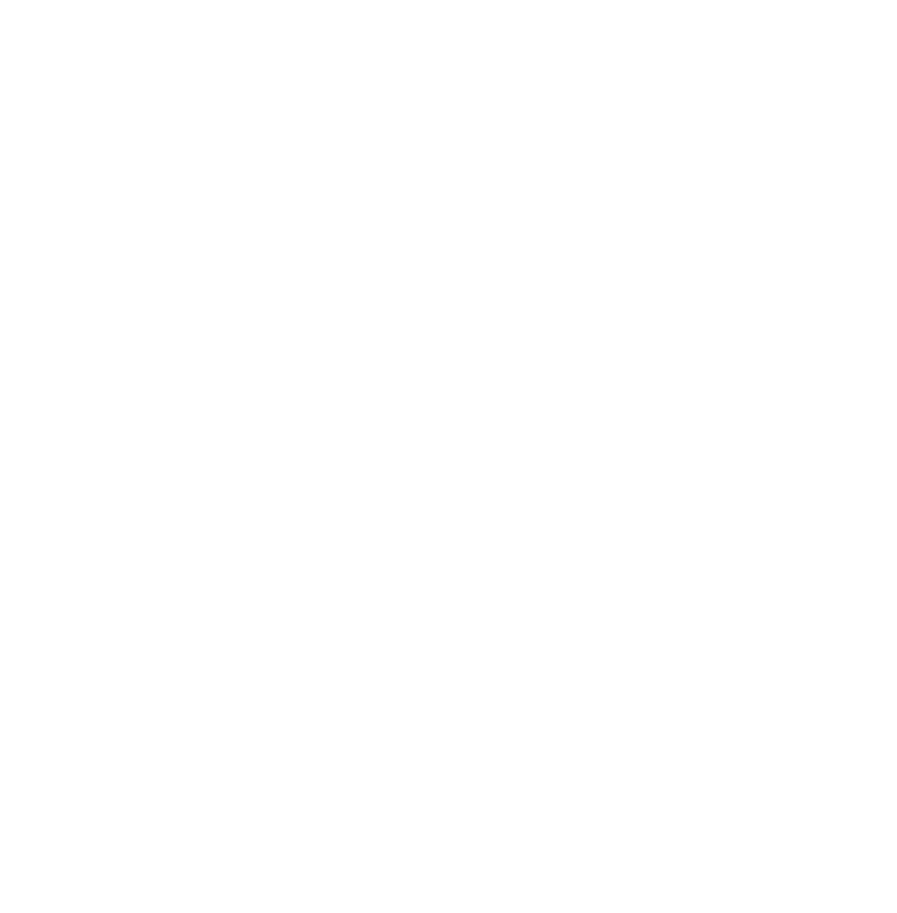
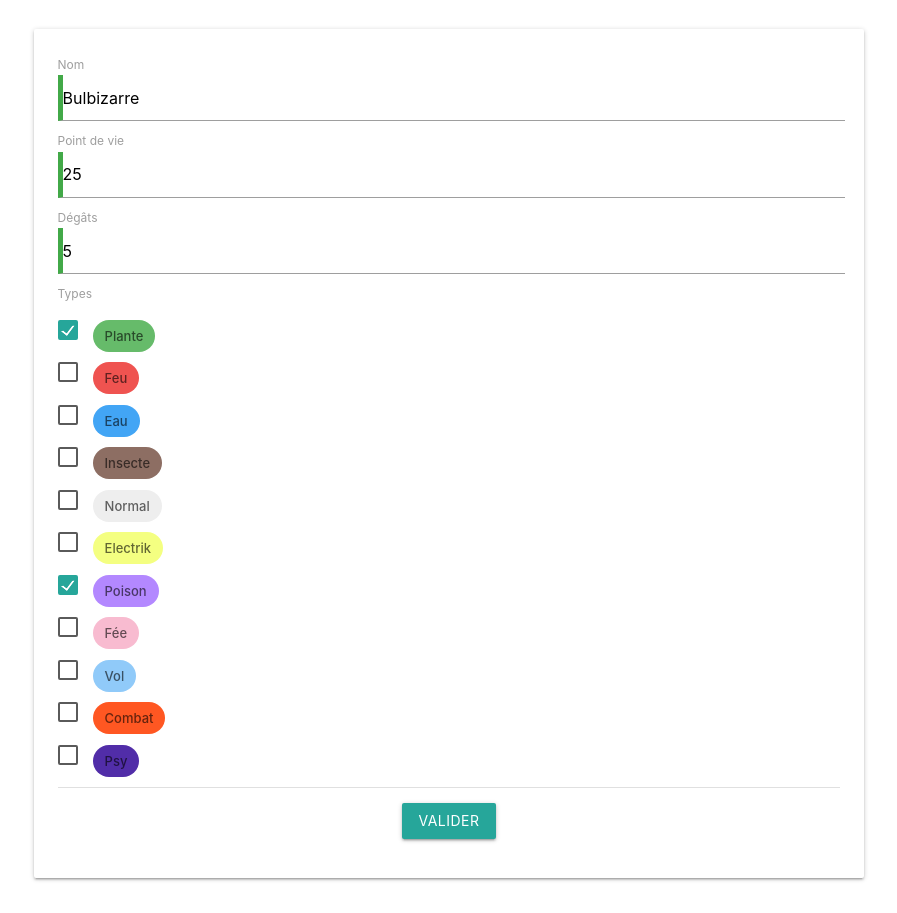
Before and after one commit to davidPRIGODIN/ng-pokemon-app, an Angular app: page /edit/pokemon/1 in a window 1280 px wide. Shown: the part 480-1393 px from the top of the page, without its empty margins (191-1088 px from the left). Before the commit the page ends 800 px from the top, so only its background shows below. Built offline with nearby package versions, Linux system fonts and the light colour scheme.

Commit message:
Create PokemonService and PokemonFormComponent

```diff
--- a/src/app/app.module.ts
+++ b/src/app/app.module.ts
@@ -5,6 +5,7 @@
 import { AppComponent } from './app.component';
 import { PageNotFoundComponent } from './page-not-found/page-not-found.component';
 import { PokemonModule } from './pokemon/pokemon.module';
+import { FormsModule } from '@angular/forms';
 
 @NgModule({
   declarations: [
@@ -13,6 +14,7 @@
   ],
   imports: [
     BrowserModule,
+    FormsModule,
     PokemonModule,
     AppRoutingModule
   ],
--- a/src/app/page-not-found/page-not-found.component.ts
+++ b/src/app/page-not-found/page-not-found.component.ts
@@ -4,7 +4,7 @@
   selector: 'app-page-not-found',
   template: `
   <div class='center'>
-    <img/>
+    <img src="https://assets.pokemon.com/assets/cms2/img/pokedex/detail/035.png"/>
     <h1>Hey, cette page n'existe pas!</h1>
     <a routerLink ="/pokemons" class="waves-effect waves-teal btn-flat">
       Retourner à l'accueil
--- a/src/app/pokemon/detail-pokemon/detail-pokemon.component.html
+++ b/src/app/pokemon/detail-pokemon/detail-pokemon.component.html
@@ -36,6 +36,7 @@
         </div>
         <div class="card-action">
             <a (click)="goToPokemonList()">Retour</a>
+            <a (click)="goToEditPokemon(pokemon)">Éditer</a>
         </div>
     </div>
     </div>
--- a/src/app/pokemon/detail-pokemon/detail-pokemon.component.ts
+++ b/src/app/pokemon/detail-pokemon/detail-pokemon.component.ts
@@ -1,7 +1,7 @@
 import { Component, OnInit } from '@angular/core';
 import { ActivatedRoute, Router } from '@angular/router';
-import { POKEMONS } from '../mock-pokemon-list';
 import { Pokemon } from '../pokemon';
+import { PokemonService } from '../pokemon.service';
 
 @Component({
   selector: 'app-detail-pokemon',
@@ -12,18 +12,24 @@
   pokemonList: Pokemon[]
   pokemon: Pokemon|undefined
 
-  constructor (private route: ActivatedRoute, private router: Router){}
+  constructor (
+    private route: ActivatedRoute,
+    private router: Router,
+    private pokemonService : PokemonService
+    ){}
 
   ngOnInit() {
-    this.pokemonList = POKEMONS
     const pokemonId: string|null = this.route.snapshot.paramMap.get('id')
-
     if(pokemonId){
-      this.pokemon = this.pokemonList.find(pokemon => pokemon.id == +pokemonId)
+      this.pokemon = this.pokemonService.getPokemonById(+pokemonId)
     }
   }
 
   goToPokemonList(){
     this.router.navigate(['./pokemons'])
   }
+
+  goToEditPokemon(pokemon: Pokemon){
+    this.router.navigate(['/edit/pokemon', pokemon.id])
+  }
 }
--- /dev/null
+++ b/src/app/pokemon/edit-pokemon/edit-pokemon.component.ts
@@ -0,0 +1,35 @@
+import { Component, OnInit } from '@angular/core';
+import { Pokemon } from '../pokemon';
+import { ActivatedRoute } from '@angular/router';
+import { PokemonService } from '../pokemon.service';
+
+@Component({
+  selector: 'app-edit-pokemon',
+  template: `
+    <h2 class="center">Editer {{ pokemon?.name }}</h2>
+    <p *ngIf="pokemon" class="center">
+      <img [src]="pokemon.picture">
+    </p>
+    <app-pokemon-form *ngIf="pokemon" [pokemon]="pokemon"></app-pokemon-form>
+  `,
+  styles: [
+  ]
+})
+export class EditPokemonComponent implements OnInit {
+
+  pokemon : Pokemon|undefined
+
+  constructor(
+    private route: ActivatedRoute,
+    private pokemonService: PokemonService
+  ){}
+
+  ngOnInit(){
+    const pokemonId: string|null = this.route.snapshot.paramMap.get('id')
+    if(pokemonId){
+      this.pokemon = this.pokemonService.getPokemonById(+pokemonId)
+    } else {
+      this.pokemon = undefined
+    }
+  }
+}
--- a/src/app/pokemon/mock-pokemon-list.ts
+++ b/src/app/pokemon/mock-pokemon-list.ts
@@ -2,30 +2,111 @@
 
 export const POKEMONS : Pokemon[] = [
    {
-   id : 1,
-   name : "Bulbizarre",
-   hp : 25,
-   cp : 5,
-   picture : "",
-   types: ["Plante","Poison"],
+      id: 1,
+      name: "Bulbizarre",
+      hp: 25,
+      cp: 5,
+      picture: "https://assets.pokemon.com/assets/cms2/img/pokedex/detail/001.png",
+      types: ["Plante", "Poison"],
       created: new Date()
   },
   {
-    id : 2,
-    name : "Salamèche",
-    hp : 28,
-    cp : 6,
-    picture : "",
+      id: 2,
+      name: "Salamèche",
+      hp: 28,
+      cp: 6,
+      picture: "https://assets.pokemon.com/assets/cms2/img/pokedex/detail/004.png",
       types: ["Feu"],
       created: new Date()
   },
   {
-    id : 3,
-    name : "Carapuce",
-    hp : 21,
-    cp : 4,
-    picture : "",
+      id: 3,
+      name: "Carapuce",
+      hp: 21,
+      cp: 4,
+      picture: "https://assets.pokemon.com/assets/cms2/img/pokedex/detail/007.png",
       types: ["Eau"],
+      created: new Date()
+  },
+  {
+      id: 4,
+      name: "Aspicot",
+      hp: 16,
+      cp: 2,
+      picture: "https://assets.pokemon.com/assets/cms2/img/pokedex/detail/013.png",
+      types: ["Insecte", "Poison"],
+      created: new Date()
+  },
+  {
+      id: 5,
+      name: "Roucool",
+      hp: 30,
+      cp: 7,
+      picture: "https://assets.pokemon.com/assets/cms2/img/pokedex/detail/016.png",
+      types: ["Normal", "Vol"],
+      created: new Date()
+  },
+  {
+      id: 6,
+      name: "Rattata",
+      hp: 18,
+      cp: 6,
+      picture: "https://assets.pokemon.com/assets/cms2/img/pokedex/detail/019.png",
+      types: ["Normal"],
+      created: new Date()
+  },
+  {
+      id: 7,
+      name: "Piafabec",
+      hp: 14,
+      cp: 5,
+      picture: "https://assets.pokemon.com/assets/cms2/img/pokedex/detail/021.png",
+      types: ["Normal", "Vol"],
+      created: new Date()
+  },
+  {
+      id: 8,
+      name: "Abo",
+      hp: 16,
+      cp: 4,
+      picture: "https://assets.pokemon.com/assets/cms2/img/pokedex/detail/023.png",
+      types: ["Poison"],
+      created: new Date()
+  },
+  {
+      id: 9,
+      name: "Pikachu",
+      hp: 21,
+      cp: 7,
+      picture: "https://assets.pokemon.com/assets/cms2/img/pokedex/detail/025.png",
+      types: ["Electrik"],
+      created: new Date()
+  },
+  {
+      id: 10,
+      name: "Sabelette",
+      hp: 19,
+      cp: 3,
+      picture: "https://assets.pokemon.com/assets/cms2/img/pokedex/detail/027.png",
+      types: ["Normal"],
+      created: new Date()
+  },
+  {
+      id: 11,
+      name: "Mélofée",
+      hp: 25,
+      cp: 5,
+      picture: "https://assets.pokemon.com/assets/cms2/img/pokedex/detail/035.png",
+      types: ["Fée"],
+      created: new Date()
+  },
+  {
+      id: 12,
+      name: "Groupix",
+      hp: 17,
+      cp: 8,
+      picture: "https://assets.pokemon.com/assets/cms2/img/pokedex/detail/037.png",
+      types: ["Feu"],
       created: new Date()
   }
 ]
--- /dev/null
+++ b/src/app/pokemon/pokemon-form/pokemon-form.component.css
@@ -0,0 +1,7 @@
+.ng-valid[required] {
+    border-left: 5px solid #42A948
+}
+
+.ng-invalid:not(form) {
+    border-left: 5px solid #A94442
+}
--- /dev/null
+++ b/src/app/pokemon/pokemon-form/pokemon-form.component.html
@@ -0,0 +1,83 @@
+<form *ngIf="pokemon" (ngSubmit)="onSubmit()" #pokemonForm="ngForm">
+    <div class="row">
+      <div class="col s8 offset-s2">
+        <div class="card-panel">
+
+          <!-- Pokemon name -->
+          <div class="form-group">
+            <label for="name">Nom</label>
+            <input type="text" class="form-control" id="name"
+                    required
+                    pattern="^[a-zA-Z0-9àéèç]{1,25}$"
+                   [(ngModel)]="pokemon.name" name="name"
+                   #name="ngModel">
+
+            <div [hidden]="name.valid || name.pristine"
+                  class="card-panel red accent-1">
+                  Le nom du pokémon est requis (1-25).
+            </div>
+          </div>
+
+          <!-- Pokemon hp -->
+          <div class="form-group">
+            <label for="hp">Point de vie</label>
+            <input type="number" class="form-control" id="hp"
+                    required
+                    pattern="^[0-9]{1,3}$"
+                   [(ngModel)]="pokemon.hp" name="hp"
+                   #hp="ngModel">
+             <div [hidden]="hp.valid || hp.pristine"
+                   class="card-panel red accent-1">
+                   Les points de vie du pokémon sont compris entre 0 et 999.
+             </div>
+          </div>
+
+          <!-- Pokemon cp -->
+          <div class="form-group">
+            <label for="cp">Dégâts</label>
+            <input type="number" class="form-control" id="cp"
+                    required
+                    pattern="^[0-9]{1,2}$"
+                   [(ngModel)]="pokemon.cp" name="cp"
+                   #cp="ngModel">
+             <div [hidden]="cp.valid || cp.pristine"
+                   class="card-panel red accent-1">
+                   Les dégâts du pokémon sont compris entre 0 et 99.
+             </div>
+          </div>
+
+          <!-- Pokemon types -->
+          <form class="form-group">
+            <label for="types">Types</label>
+            <p *ngFor="let type of types">
+              <label>
+                <input type="checkbox"
+                  class="filled-in"
+                  id="{{ type }}"
+                  [value]="type"
+                  [checked]="hasType(type)"
+                  [disabled]="!isTypesValid(type)"
+                  (change)="selectType($event, type)"/>
+                <span [attr.for]="type">
+                  <div class="{{ type | pokemonTypeColor }}">
+                    {{ type }}
+                  </div>
+                </span>
+              </label>
+            </p>
+          </form>
+
+          <!-- Submit button -->
+          <div class="divider"></div>
+          <div class="section center">
+            <button type="submit"
+              class="waves-effect waves-light btn"
+              [disabled]="!pokemonForm.form.valid">
+              Valider</button>
+          </div>
+
+        </div>
+      </div>
+    </div>
+  </form>
+  <h3 *ngIf="!pokemon" class="center">Aucun pokémon à éditer...</h3>
--- /dev/null
+++ b/src/app/pokemon/pokemon-form/pokemon-form.component.ts
@@ -0,0 +1,57 @@
+import { Component, Input, OnInit } from '@angular/core';
+import { PokemonService } from '../pokemon.service';
+import { Pokemon } from '../pokemon';
+import { Router } from '@angular/router';
+
+@Component({
+  selector: 'app-pokemon-form',
+  templateUrl: './pokemon-form.component.html',
+  styleUrls: ['./pokemon-form.component.css']
+})
+export class PokemonFormComponent implements OnInit{
+  @Input() pokemon: Pokemon
+  types: string[]
+  constructor(
+    private pokemonService: PokemonService,
+    private router: Router
+    ){}
+
+  ngOnInit() {
+    // pokemonTypeList
+    this.types = this.pokemonService.getPokemonTypesList()
+  }
+
+  hasType(type: string): boolean{
+    return this.pokemon.types.includes(type)
+  }
+
+  selectType($event: Event, type: string){
+    const isChecked : boolean = ($event.target as HTMLInputElement).checked
+
+    if(isChecked){
+      this.pokemon.types.push(type)
+    } else {
+      const index = this.pokemon.types.indexOf(type)
+      this.pokemon.types.splice(index, 1)
+    }
+  }
+
+  isTypesValid(type: string): boolean{
+
+    if(this.pokemon.types.length == 1 && this.hasType(type) ){
+      return false
+    }
+
+    if(this.pokemon.types.length > 2 && !this.hasType(type)){
+      return false
+    }
+
+    return true
+  }
+
+
+  onSubmit(){
+    console.log('Submit form !')
+    this.router.navigate(['/pokemon', this.pokemon.id])
+  }
+}
--- /dev/null
+++ b/src/app/pokemon/pokemon.service.ts
@@ -0,0 +1,33 @@
+import { Injectable } from '@angular/core';
+import { POKEMONS } from './mock-pokemon-list';
+import { Pokemon } from './pokemon';
+
+@Injectable(
+)
+export class PokemonService {
+
+  getPokemonList(): Pokemon[]{
+    return POKEMONS
+  }
+
+  getPokemonById(pokemonId: number): Pokemon|undefined{
+    return POKEMONS.find(pokemon => pokemon.id == pokemonId)
+  }
+
+  getPokemonTypesList(): string[]{
+    return [
+      'Plante',
+      'Feu',
+      'Eau',
+      'Insecte',
+      'Normal',
+      'Electrik',
+      'Poison',
+      'Fée',
+      'Vol',
+      'Combat',
+      'Psy'
+    ]
+  }
+
+}
```
Also changed, not shown: src/app/pokemon/list-pokemon/list-pokemon.component.ts (+12 -5 lines), src/app/pokemon/pokemon.module.ts (+11 -2 lines), 1 other file (tests, documents, lock files or other folders). Lines whose indentation alone changed are shown as unchanged.
